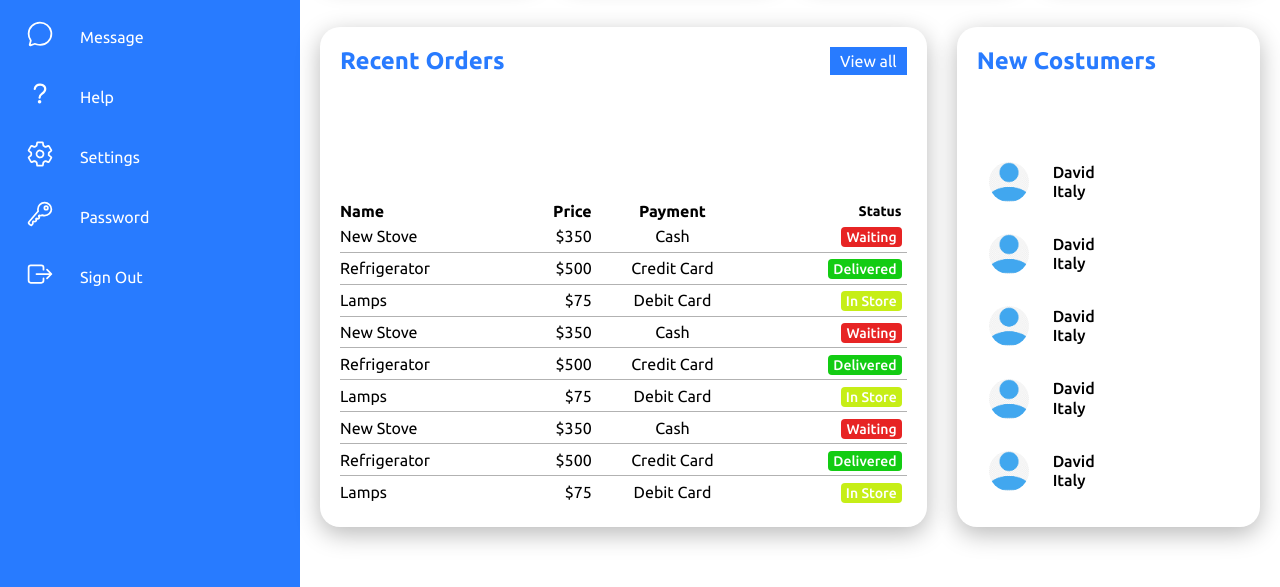
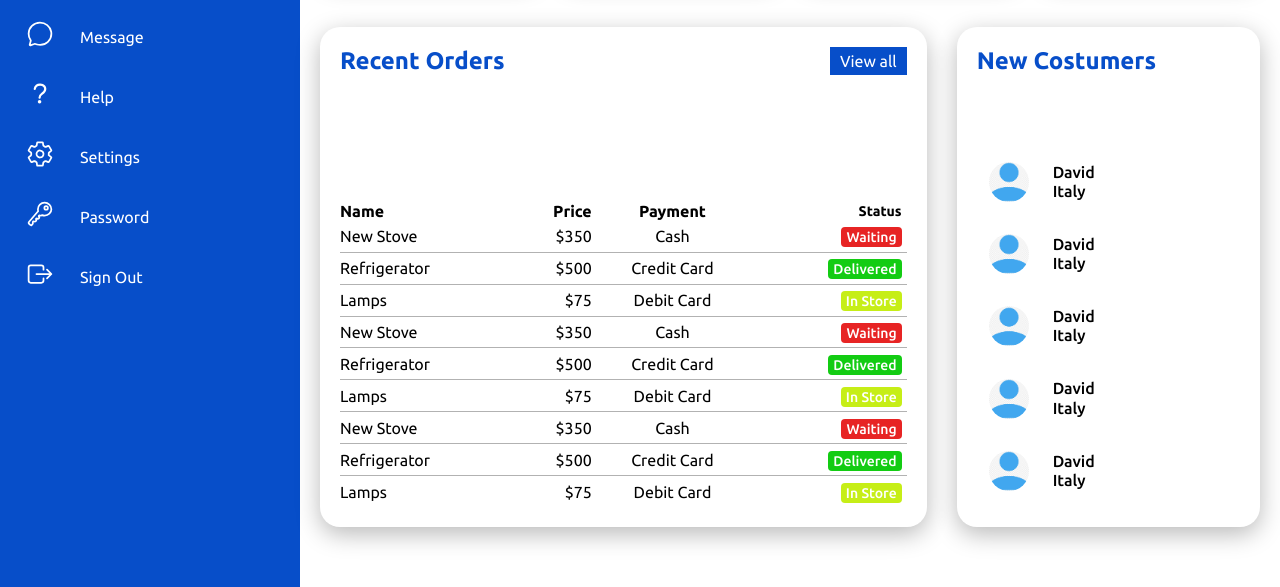
Before and after one commit to michaeliq/responsive_dashboard, a plain HTML site: page index.html in a window 1280 px wide. Shown: the part 213-800 px from the top of the page. Drawn offline with nearby package versions, Linux system fonts and the light colour scheme.

Commit message:
change css style

```diff
--- a/css/style.css
+++ b/css/style.css
@@ -8,7 +8,7 @@
 
 }
 :root{
-    --blue:#287bff;
+    --blue:#074ec9;
     --white:#fff;
     --grey:#f5f5f5;
     --black:#222;
```
